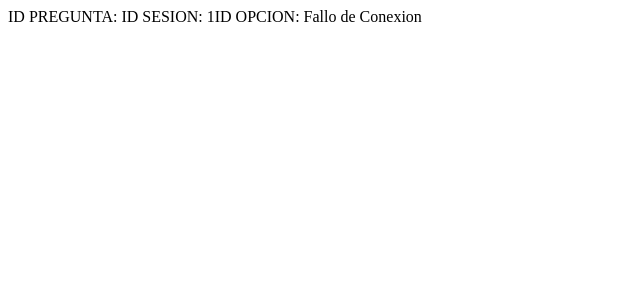
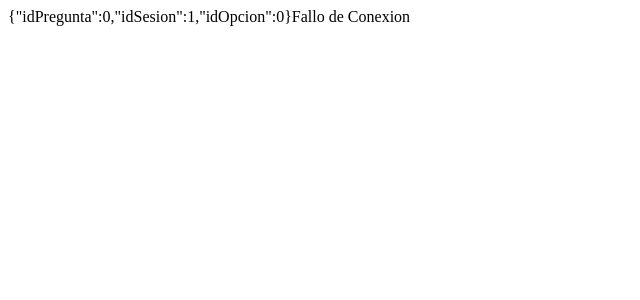
Before and after one commit to hmendoza-coder/orientador-vocacional-website, a PHP site: page /Persona/PHP/validarTest.php in a window 1280 px wide. Shown: the top 300 px of the page, without its empty margins (0-640 px from the left). Run offline with PHP 8.4, Linux system fonts and the light colour scheme; the visitor is signed in with stand-in values (Sample User, id 1); data that the repository does not hold is empty; some libraries are stand-ins or nearby versions; some web fonts are replaced.

Commit message:
se castea valores antes de convertir a json

```diff
--- a/PHP/validarTest.php
+++ b/PHP/validarTest.php
@@ -24,15 +24,13 @@
     // Todas las variables que se reciben del formulario.
     if(!isset($_POST["radioB"])){
             $arreglo = array(
-                "idPregunta" =>$_POST['pregunta'],
+                "idPregunta" =>(int)$_POST['pregunta'],
                 "idSesion" => $_SESSION['idSesion'],
-                "idOpcion" => $_POST["preg1"]
+                "idOpcion" => (int)$_POST["preg1"]
             );
             $json = json_encode($arreglo);
 
-            echo "ID PREGUNTA: ".$arreglo['idPregunta'];
-            echo "ID SESION: ".$arreglo['idSesion'];
-            echo "ID OPCION: ".$arreglo['idOpcion'];
+            print_r($json);
 
             $url = 'http://localhost:52899/Respuesta';
             $response = callAPI("POST", $url, $json);
```
